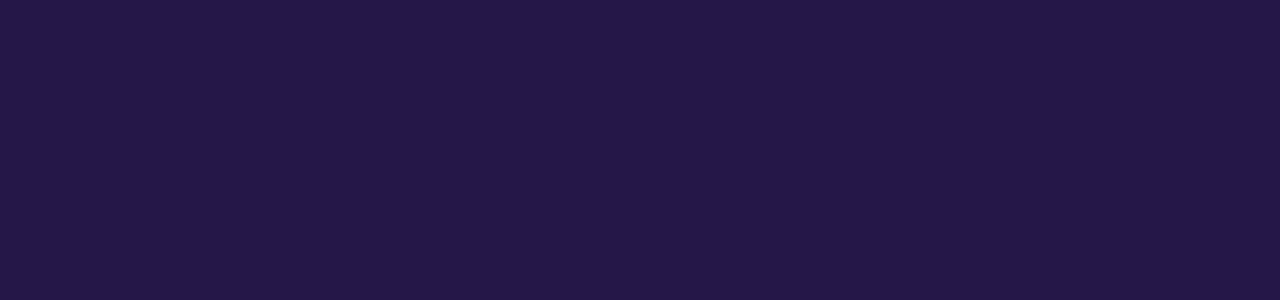
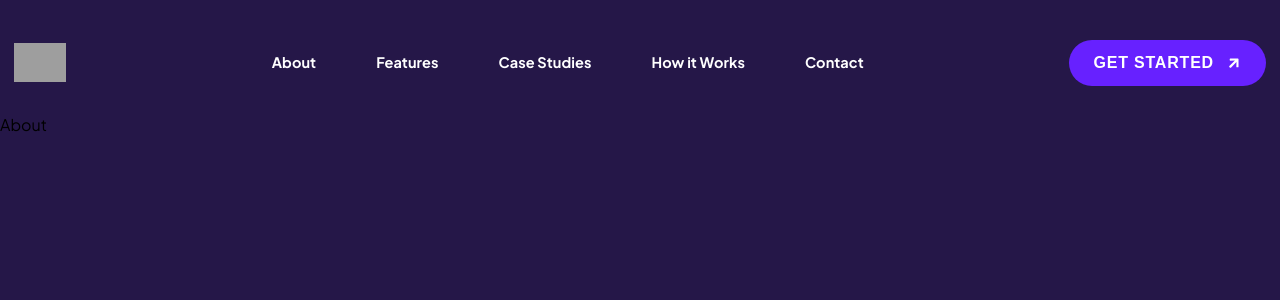
Before and after one commit to iamrabie/project-my-aio, a React (Create React App) app in the folder my-aio-clone/: page / in a window 1280 px wide. Shown: the top 300 px of the page. Built offline with nearby package versions, Linux system fonts and the light colour scheme; grey boxes are pictures that could not be loaded.

Commit message:
added routes , linked them p.s fixed navbar comp

```diff
--- a/my-aio-clone/src/App.js
+++ b/my-aio-clone/src/App.js
@@ -12,17 +12,27 @@ import Navbar from "./components/Navbar/navbar";
 // import SectionCard from "./components/SectionCard/sectionCard";
 // import './index.css';
 // import { makeDecisionsInfo , overallRatingInfo , statsInfo} from "./data/data";
-
-
+import {Routes , Route} from 'react-router-dom';
+import About from "./routes/About/about";
+import Features from "./routes/Features/features";
+import CaseStudies from "./routes/CaseStudies/caseStudies";
+import HowItWorks from "./routes/HowItWorks/howItWorks";
+import Contact from "./routes/Contact/contact";
 
 
 function App() {
 
   return (
     <div className="App">
-      <div>
-
-      </div>
+      <Navbar />
+      <Routes>
+          <Route path="/" element={<About />} />
+          <Route path="about" element={<About />} />
+          <Route path="features" element={<Features />} />
+          <Route path="case-studies" element={<CaseStudies />} />
+          <Route path="how-aio-works" element={<HowItWorks />} />
+          <Route path="contact" element={<Contact />} />
+      </Routes>
       {/* <Navbar />
       <BackgroundSection />
       <Title
--- a/my-aio-clone/src/components/Navbar/navbar.jsx
+++ b/my-aio-clone/src/components/Navbar/navbar.jsx
@@ -1,7 +1,7 @@
 import { useState, useEffect } from "react";
 import Button from "../Button/button";
 import { menuLinks } from "../../data/data";
-
+import { Link } from "react-router-dom";
 import "../../App.css";
 
 const Navbar = () => {
@@ -26,33 +26,33 @@ const Navbar = () => {
 
   return (
     <nav
-      className={`transition-all duration-500 ${
+      className={`transition-all duration-500 pt-3 ${
         isSticky
           ? "fixed top-0 left-0 w-full bg-[#200f42] z-50 shadow-md"
           : "relative bg-transparent"
       }`}
     >
-      <div className="container flex justify-between items-center h-[96px] px-3">
+      <div className="container flex justify-between items-center h-[101px] px-3.5">
         {/* Logo */}
-        <a href="/" className="flex-shrink-0">
+        {/* <a href="/" className="flex-shrink-0"> */}
           <img
             src="https://myaio.com/wp-content/uploads/2024/02/AIO-.png"
             alt="Logo"
             className="max-h-[39px]"
           />
-        </a>
+        {/* </a> */}
 
         {/* Menu */}
-        <ul className="flex pl-6">
-          {menuLinks.map((link) => (
-            <li key={link.id}>
-              <a
-                href={link.href}
-                className="text-white text-sm font-semibold px-[26px] py-[40px] leading-[1] relative z-10 tracking-[0.005em] hover:text-[#6721ff] transition-colors duration-300"
-              >
-                {link.label}
-              </a>
+        <ul className="flex gap-x-[60px]">
+          {menuLinks.map((item) => (
+            <Link to={item.link}>
+            <li
+              key={item.id}
+              className="text-white text-[14.5px] font-bold py-[40px] leading-[1] relative z-10 tracking-[0.005em] hover:text-[#6721ff] transition-colors duration-300"
+            >
+                {item.label}
             </li>
+            </Link>
           ))}
         </ul>
 
--- a/my-aio-clone/src/data/data.js
+++ b/my-aio-clone/src/data/data.js
@@ -123,9 +123,9 @@ export let customerTrustInfo = [
 ];
 
 export const menuLinks = [
-  { id:0 , label: "About", href: "#about" },
-  { id:1 , label: "Features", href: "#features" },
-  { id:2 , label: "Case Studies", href: "case-studies/" },
-  { id:3 , label: "How it Works", href: "how-aio-works/" },
-  { id:4 , label: "Contact", href: "#contact" },
+  { id:0 , label: "About" , link:"/about"},
+  { id:1 , label: "Features" , link:"/features"},
+  { id:2 , label: "Case Studies" , link:"/case-studies"},
+  { id:3 , label: "How it Works" , link:"/how-aio-works"},
+  { id:4 , label: "Contact" , link:"/contact"},
 ];
--- a/my-aio-clone/src/index.js
+++ b/my-aio-clone/src/index.js
@@ -3,11 +3,14 @@ import ReactDOM from 'react-dom/client';
 import './index.css';
 import App from './App';
 import reportWebVitals from './reportWebVitals';
+import {BrowserRouter} from 'react-router-dom';
 
 const root = ReactDOM.createRoot(document.getElementById('root'));
 root.render(
   <React.StrictMode>
-    <App />
+    <BrowserRouter>
+      <App />
+    </BrowserRouter>
   </React.StrictMode>
 );
 
--- a/my-aio-clone/src/routes/About/about.jsx
+++ b/my-aio-clone/src/routes/About/about.jsx
@@ -0,0 +1,13 @@
+import { Outlet } from "react-router-dom";
+
+const About = () => {
+    return(
+        <>
+        <p>About</p>
+        <Outlet />
+        </>
+    );
+}
+
+
+export default About;
--- a/my-aio-clone/src/routes/CaseStudies/caseStudies.jsx
+++ b/my-aio-clone/src/routes/CaseStudies/caseStudies.jsx
@@ -0,0 +1,9 @@
+const CaseStudies = () => {
+    return(
+        <>
+        <p>case studies</p>
+        </>
+    );
+}
+
+export default CaseStudies;
--- a/my-aio-clone/src/routes/Contact/contact.jsx
+++ b/my-aio-clone/src/routes/Contact/contact.jsx
@@ -0,0 +1,10 @@
+const Contact = () => {
+    return(
+        <>
+        <p>contact</p>
+        </>
+    );
+}
+
+
+export default Contact;
--- a/my-aio-clone/src/routes/Features/features.jsx
+++ b/my-aio-clone/src/routes/Features/features.jsx
@@ -0,0 +1,10 @@
+const Features = () => {
+    return(
+        <>
+        <p>Features</p>
+        </>
+    );
+}
+
+
+export default Features;
--- a/my-aio-clone/src/routes/HowItWorks/howItWorks.jsx
+++ b/my-aio-clone/src/routes/HowItWorks/howItWorks.jsx
@@ -0,0 +1,10 @@
+const HowItWorks = () => {
+    return(
+        <>
+        <p>how it works</p>
+        </>
+    );
+}
+
+
+export default HowItWorks;
```
